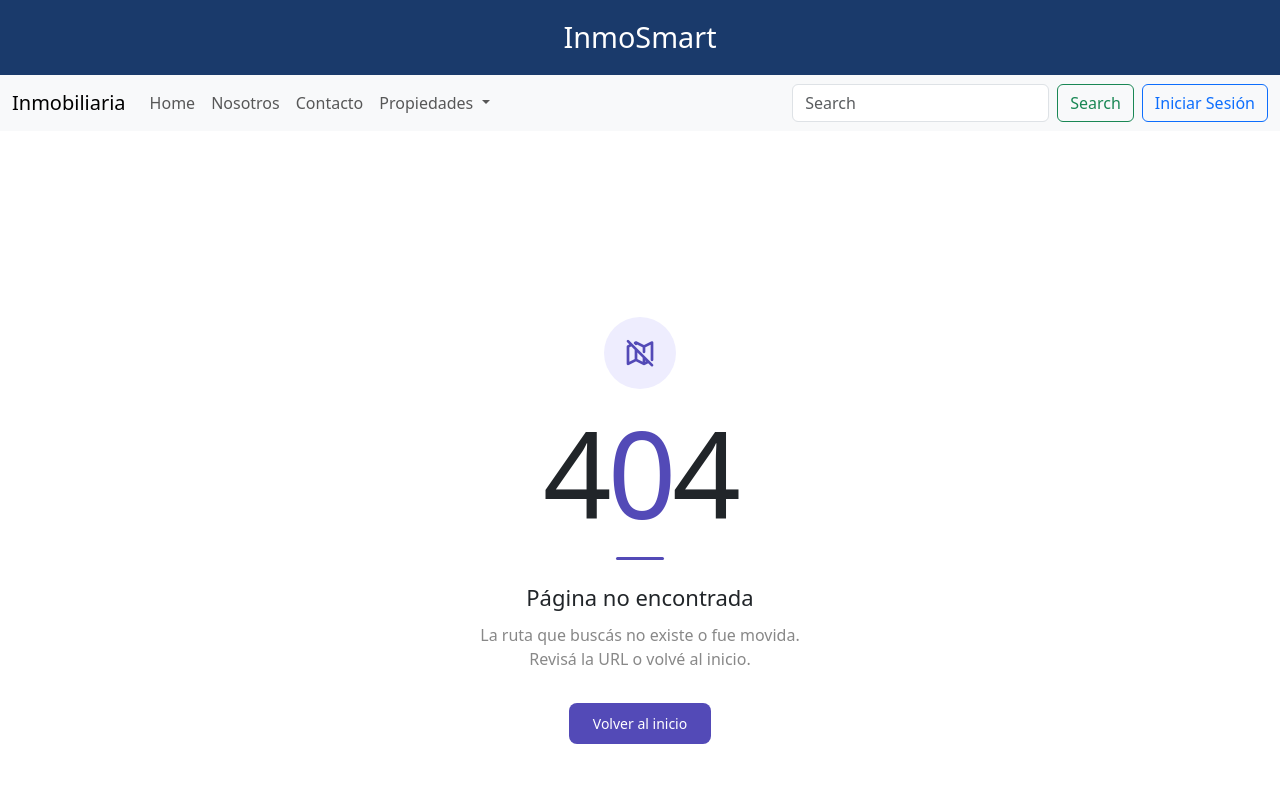
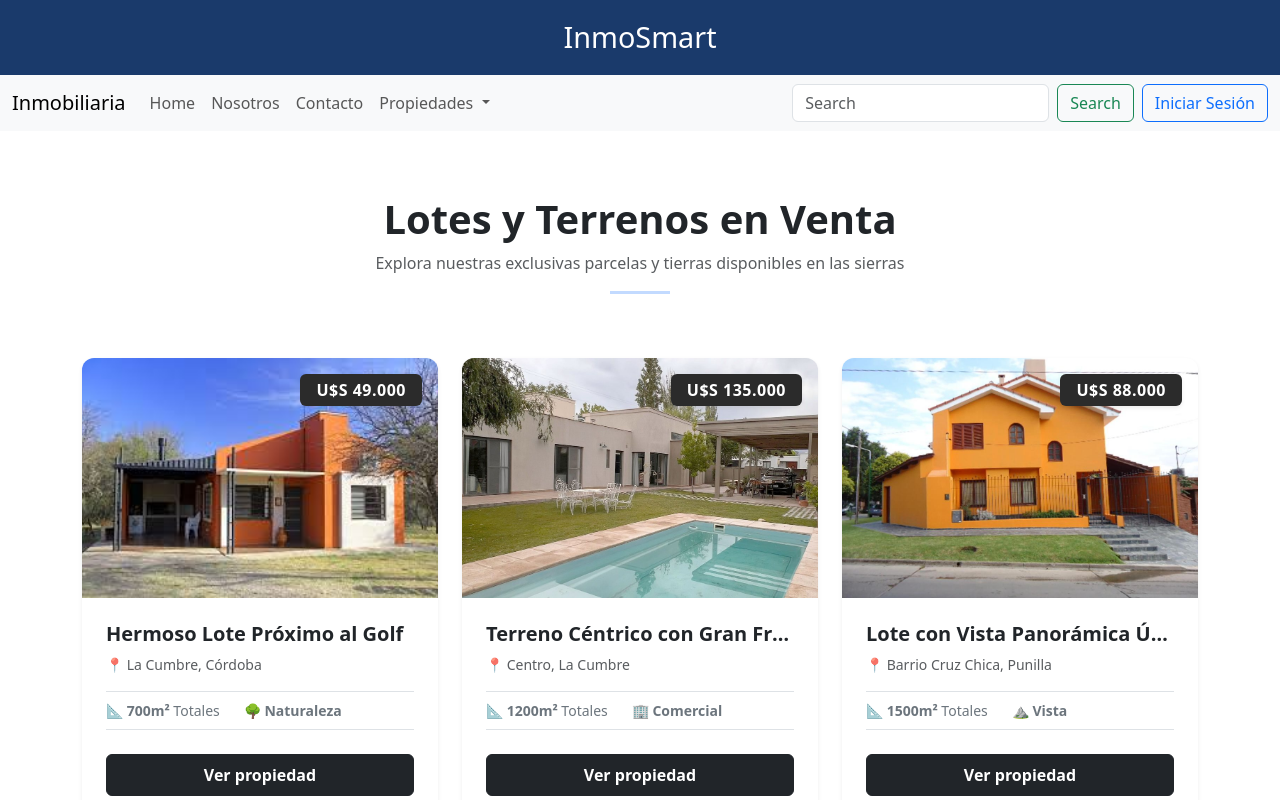
Before and after one commit to CreatiEdu/Modulo2026, an Angular app in the folder Frontend/app/: page /terrenos-lotes in a window 1280 px wide. Shown: the top 800 px of the page. Built offline with nearby package versions, Linux system fonts and the light colour scheme.

Commit message:
creacion de la pagina lotes-terrenos

```diff
--- a/Frontend/app/angular.json
+++ b/Frontend/app/angular.json
@@ -2,7 +2,8 @@
   "$schema": "./node_modules/@angular/cli/lib/config/schema.json",
   "version": 1,
   "cli": {
-    "packageManager": "npm"
+    "packageManager": "npm",
+    "analytics": false
   },
   "newProjectRoot": "projects",
   "projects": {
--- a/Frontend/app/src/app/app.routes.ts
+++ b/Frontend/app/src/app/app.routes.ts
@@ -6,6 +6,7 @@ import { Contacto } from './pages/contacto/contacto';
 import { DashboardUsuario } from './pages/dashboard-usuario/dashboard-usuario';
 import { DashboardAdmin } from './pages/dashboard-admin/dashboard-admin';
 import { Pagina404 } from '../pages/pagina404/pagina404';
+import { TerrenosLotes } from './pages/terrenos-lotes/terrenos-lotes';
 
 export const routes: Routes = [
   { path: '', component: Home },
@@ -14,6 +15,7 @@ export const routes: Routes = [
   { path: 'dashboard-usuario', component: DashboardUsuario },
   { path: 'dashboard-admin', component: DashboardAdmin },
   { path: 'contacto', component: Contacto },
+  { path: 'terrenos-lotes', component: TerrenosLotes },
 
   // agregado de rutas
   { path: '', redirectTo: '/home', pathMatch: 'full' },
--- /dev/null
+++ b/Frontend/app/src/app/pages/terrenos-lotes/terrenos-lotes.css
@@ -0,0 +1,27 @@
+/* Control de comportamiento de las tarjetas */
+.propiedad-card {
+    transition: transform 0.3s ease, box-shadow 0.3s ease;
+    border-radius: 12px;
+    overflow: hidden;
+}
+
+/* Efecto Hover sutil al pasar por encima como las inmobiliarias premium */
+.propiedad-card:hover {
+    transform: translateY(-5px);
+    box-shadow: 0 10px 20px rgba(0, 0, 0, 0.1) !important;
+}
+
+/* Evita distorsiones en las imágenes de los terrenos */
+.img-fluida {
+    height: 240px;
+    object-fit: cover;
+    width: 100%;
+}
+
+/* Color destacado de la etiqueta de precios */
+.badge {
+    font-weight: 600;
+    letter-spacing: 0.5px;
+    border-radius: 6px;
+    background-color: #2b2b2b !important; /* Estilo sobrio y oscuro */
+}
--- /dev/null
+++ b/Frontend/app/src/app/pages/terrenos-lotes/terrenos-lotes.html
@@ -0,0 +1,79 @@
+<section class="container my-5 py-3">
+    <div class="row mb-5 text-center">
+        <div class="col-12">
+            <h1 class="fw-bold text-dark display-6">Lotes y Terrenos en Venta</h1>
+            <p class="text-muted">Explora nuestras exclusivas parcelas y tierras disponibles en las sierras</p>
+            <hr class="mx-auto bg-primary" style="width: 60px; height: 3px; border: none;">
+        </div>
+    </div>
+
+    <div class="row g-4">
+
+        <div class="col-12 col-md-6 col-lg-4">
+            <div class="card h-100 shadow-sm border-0 propiedad-card">
+                <div class="position-relative">
+                    <img src="assets/propiedad4.jpg" class="card-img-top img-fluida" alt="Lote en venta">
+                    <span class="badge bg-success position-absolute top-0 end-0 m-3 px-3 py-2 fs-6 shadow-sm">U$S 49.000</span>
+                </div>
+                <div class="card-body d-flex flex-column justify-content-between p-4">
+                    <div>
+                        <h5 class="card-title fw-bold text-truncate text-dark mb-2">Hermoso Lote Próximo al Golf</h5>
+                        <p class="text-muted small mb-3">📍 La Cumbre, Córdoba</p>
+
+                        <div class="d-flex justify-content-start gap-4 mb-4 border-top border-bottom py-2">
+                            <span class="text-secondary small">📐 <b>700m²</b> Totales</span>
+                            <span class="text-secondary small">🌳 <b>Naturaleza</b></span>
+                        </div>
+                    </div>
+
+                    <a href="#" class="btn btn-dark w-100 py-2 fw-semibold">Ver propiedad</a>
+                </div>
+            </div>
+        </div>
+
+        <div class="col-12 col-md-6 col-lg-4">
+            <div class="card h-100 shadow-sm border-0 propiedad-card">
+                <div class="position-relative">
+                    <img src="assets/propiedad5.jpg" class="card-img-top img-fluida" alt="Terreno comercial">
+                    <span class="badge bg-success position-absolute top-0 end-0 m-3 px-3 py-2 fs-6 shadow-sm">U$S 135.000</span>
+                </div>
+                <div class="card-body d-flex flex-column justify-content-between p-4">
+                    <div>
+                        <h5 class="card-title fw-bold text-truncate text-dark mb-2">Terreno Céntrico con Gran Frente</h5>
+                        <p class="text-muted small mb-3">📍 Centro, La Cumbre</p>
+
+                        <div class="d-flex justify-content-start gap-4 mb-4 border-top border-bottom py-2">
+                            <span class="text-secondary small">📐 <b>1200m²</b> Totales</span>
+                            <span class="text-secondary small">🏢 <b>Comercial</b></span>
+                        </div>
+                    </div>
+
+                    <a href="#" class="btn btn-dark w-100 py-2 fw-semibold">Ver propiedad</a>
+                </div>
+            </div>
+        </div>
+
+        <div class="col-12 col-md-6 col-lg-4">
+            <div class="card h-100 shadow-sm border-0 propiedad-card">
+                <div class="position-relative">
+                    <img src="assets/propiedad6.jpg" class="card-img-top img-fluida" alt="Lote en las Sierras">
+                    <span class="badge bg-success position-absolute top-0 end-0 m-3 px-3 py-2 fs-6 shadow-sm">U$S 88.000</span>
+                </div>
+                <div class="card-body d-flex flex-column justify-content-between p-4">
+                    <div>
+                        <h5 class="card-title fw-bold text-truncate text-dark mb-2">Lote con Vista Panorámica Única</h5>
+                        <p class="text-muted small mb-3">📍 Barrio Cruz Chica, Punilla</p>
+
+                        <div class="d-flex justify-content-start gap-4 mb-4 border-top border-bottom py-2">
+                            <span class="text-secondary small">📐 <b>1500m²</b> Totales</span>
+                            <span class="text-secondary small">⛰️ <b>Vista</b></span>
+                        </div>
+                    </div>
+
+                    <a href="#" class="btn btn-dark w-100 py-2 fw-semibold">Ver propiedad</a>
+                </div>
+            </div>
+        </div>
+
+    </div>
+</section>
--- a/Frontend/app/src/app/shared/navbar/navbar.html
+++ b/Frontend/app/src/app/shared/navbar/navbar.html
@@ -68,7 +68,9 @@
             </li>
 
             <li>
-              <a class="dropdown-item" href="#">
+              <a class="dropdown-item"
+                routerLink="/terrenos-lotes"
+                routerLinkActive="active">
                 Lotes y terrenos en venta
               </a>
             </li>
```
Also changed, not shown: Frontend/app/src/app/pages/terrenos-lotes/terrenos-lotes.ts (added, +9 -0 lines), 1 other file (tests, documents, lock files or other folders).
